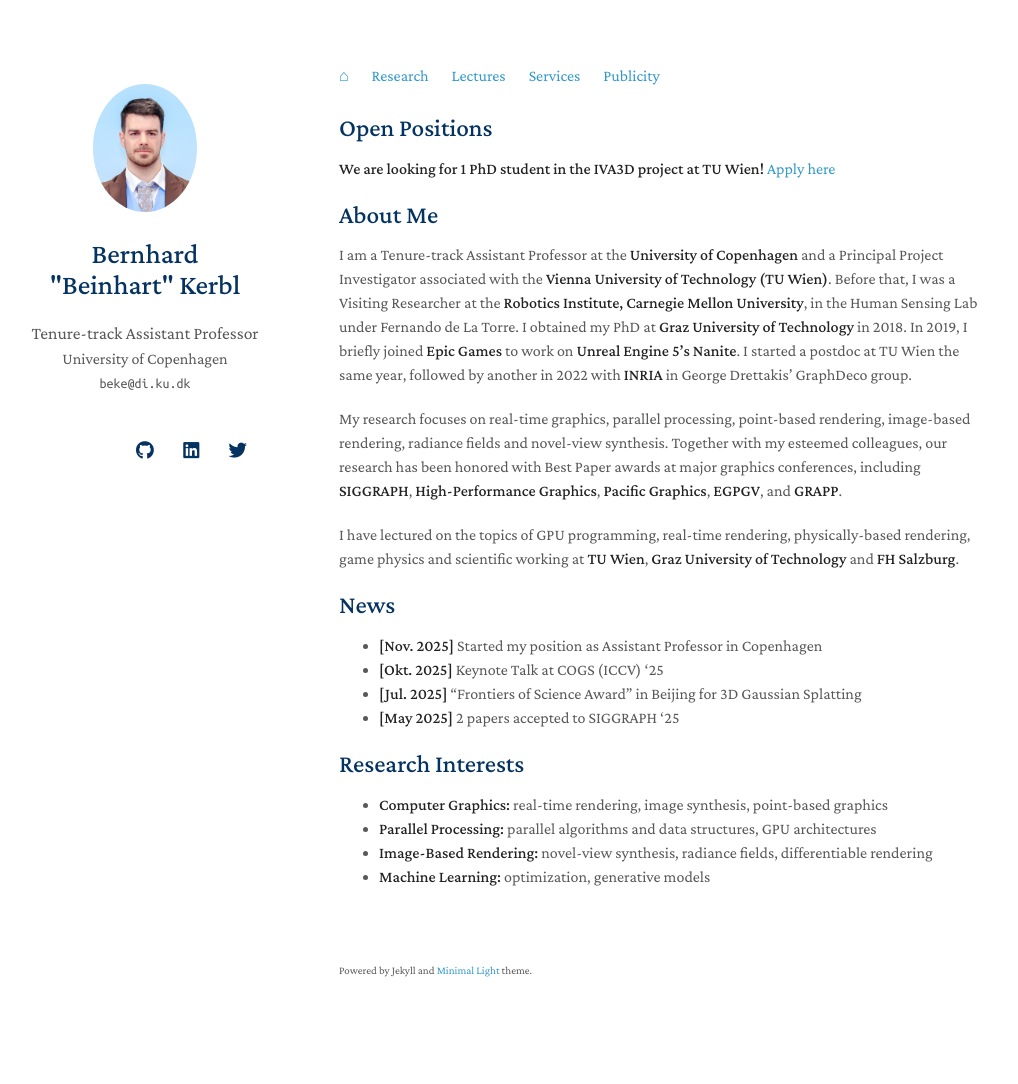
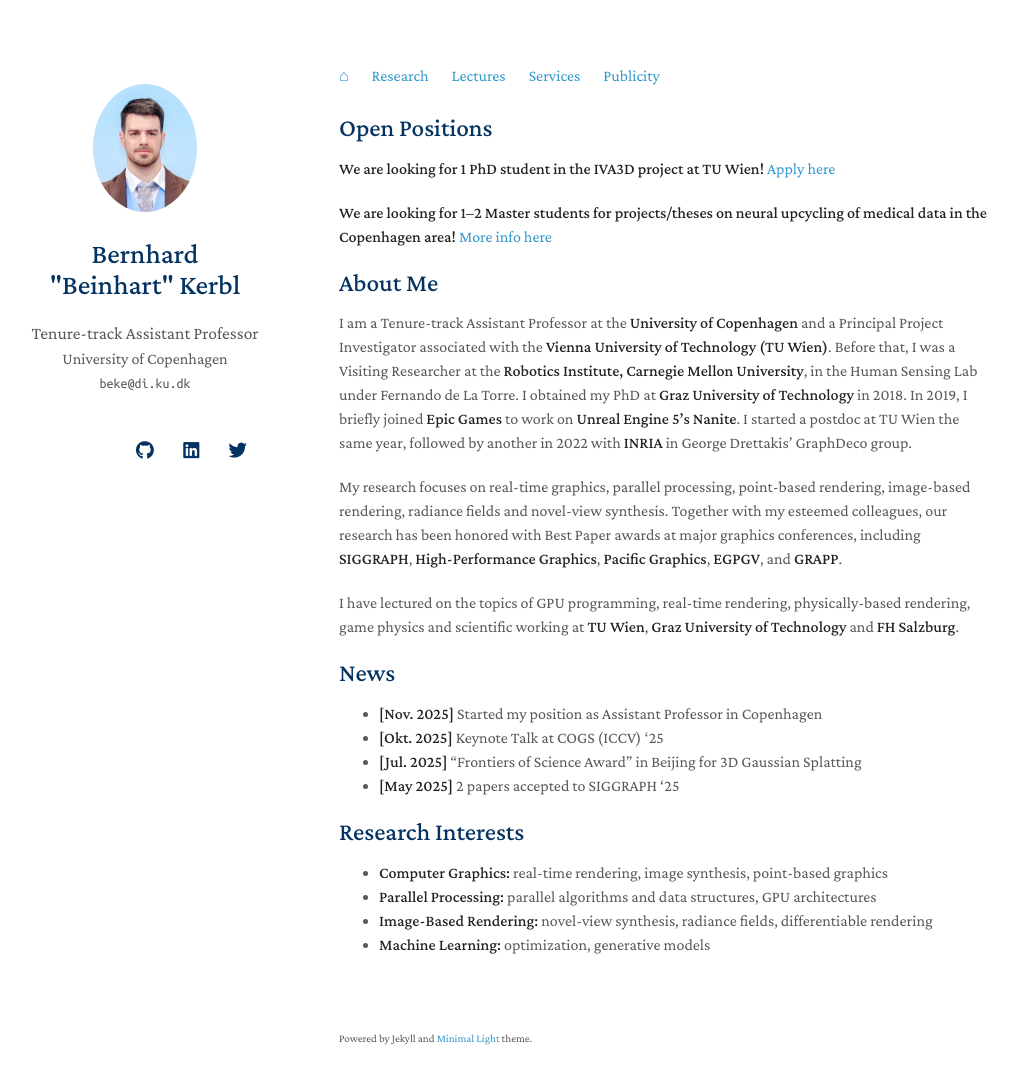
Before and after one commit to Snosixtyboo/snosixtyboo.github.io, a Jekyll site: the page built from index.md, in a window 1280 px wide and 1119 px high. Shown: the top 1084 px of the window, without its empty margins (131-1149 px from the left). Built offline with Jekyll 4.4.1, drawn with Linux system fonts in a browser that asks for light colours; nearby versions of some CDN libraries; a style sheet for code colours, icons or effects is not loaded; our own code applies the rules of GitHub Pages for plain Markdown files.

Commit message:
Position

```diff
--- a/index.md
+++ b/index.md
@@ -5,6 +5,8 @@ layout: homepage
 ## Open Positions
 
 **We are looking for 1 PhD student in the IVA3D project at TU Wien!** [Apply here](https://applications.cg.tuwien.ac.at/node/5)
+
+**We are looking for 1--2 Master students for projects/theses on neural upcycling of medical data in the Copenhagen area!** [More info here](https://ire4health.eu/)
 
 ## About Me
 
```
